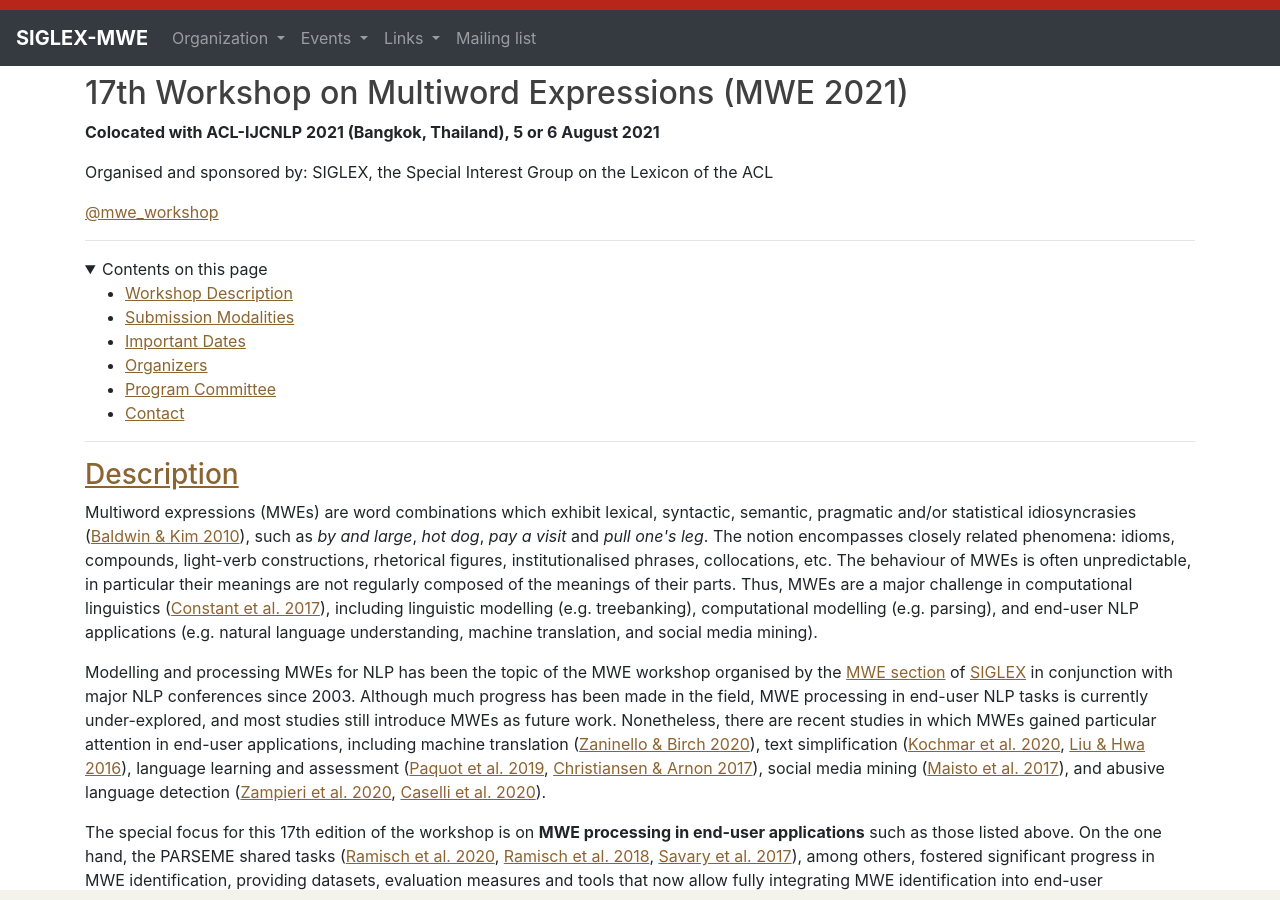
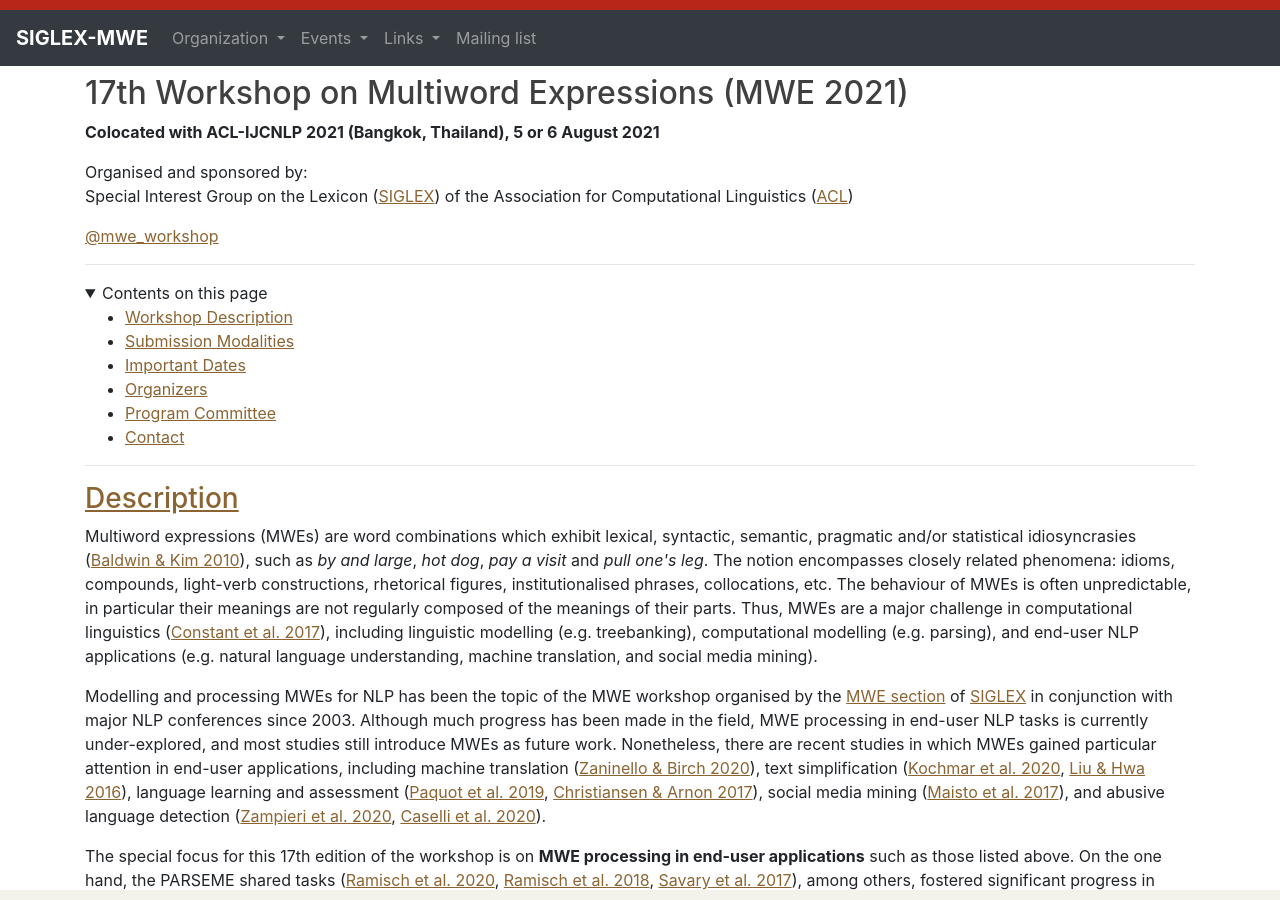
Before and after one commit to multiword/multiword.github.io, a Jekyll site: the page built from mwe2021/index.md, in a window 1280 px wide and 900 px high. Built offline with Jekyll 4.4.1, drawn with Linux system fonts in a browser that asks for light colours; comment, search, counter and statistics services are not loaded.

Commit message:
MWE2021 description (to be completed)

```diff
--- a/mwe2021/index.md
+++ b/mwe2021/index.md
@@ -9,8 +9,8 @@
 ## 17th Workshop on Multiword Expressions (MWE 2021)
 **Colocated with ACL-IJCNLP 2021 (Bangkok, Thailand), 5 or 6 August 2021**
 
-Organised and sponsored by:
-SIGLEX, the Special Interest Group on the Lexicon of the ACL
+Organised and sponsored by:\
+Special Interest Group on the Lexicon ([SIGLEX](http://www.siglex.org/)) of the Association for Computational Linguistics ([ACL](https://www.aclweb.org/portal/))
 
 <a href="https://twitter.com/mwe_workshop?ref_src=twsrc%5Etfw" class="twitter-follow-button" data-size="large" data-show-screen-name="true" data-show-count="false">@mwe_workshop</a><script async src="https://platform.twitter.com/widgets.js" charset="utf-8"></script>
 
@@ -59,15 +59,24 @@
 - Evaluation of end-user applications concerning MWEs and constructions
 - Resources and tools for MWEs and constructions (e.g. lexicons, identifiers) in end-user applications
 
+-----
 
 ### <a name="submission"> Submission modalities </a>
 
+-----
 
 ### <a name="dates"> Important dates </a>
 
+-----
 
 ### <a name="organizers"> Organizers </a>
 
+-----
+
 ### <a name="committee"> Program Committee </a>
 
+-----
+
 ### <a name="contact"> Contact </a>
+
+-----
```
